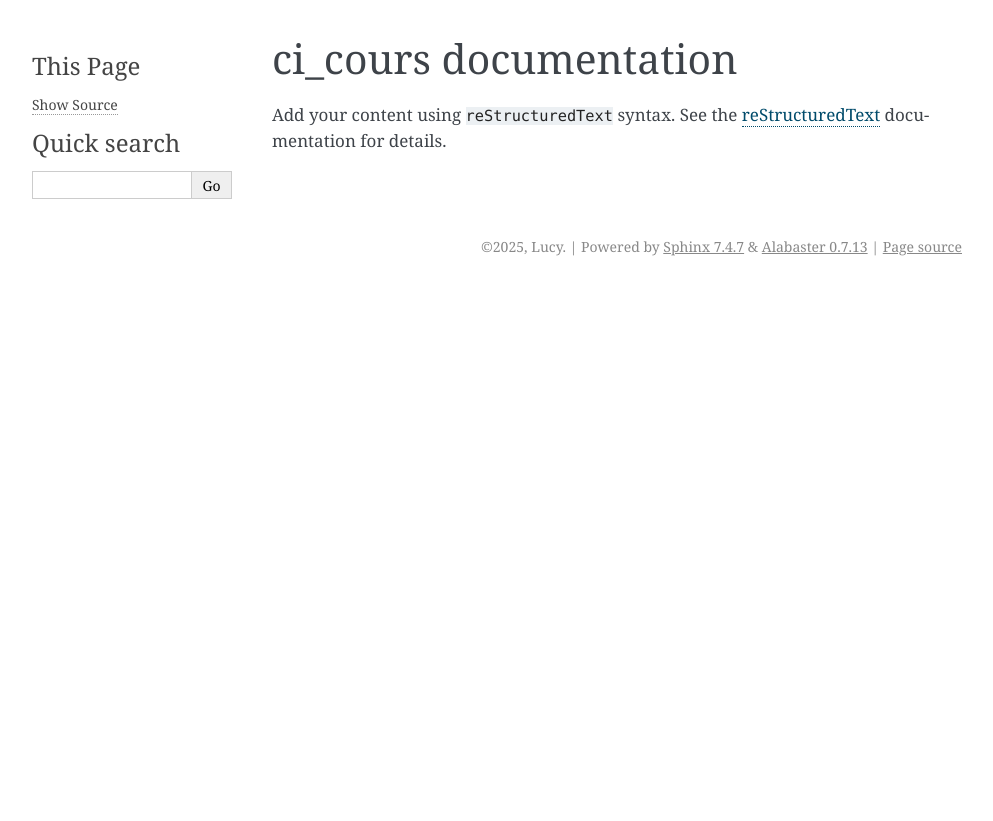
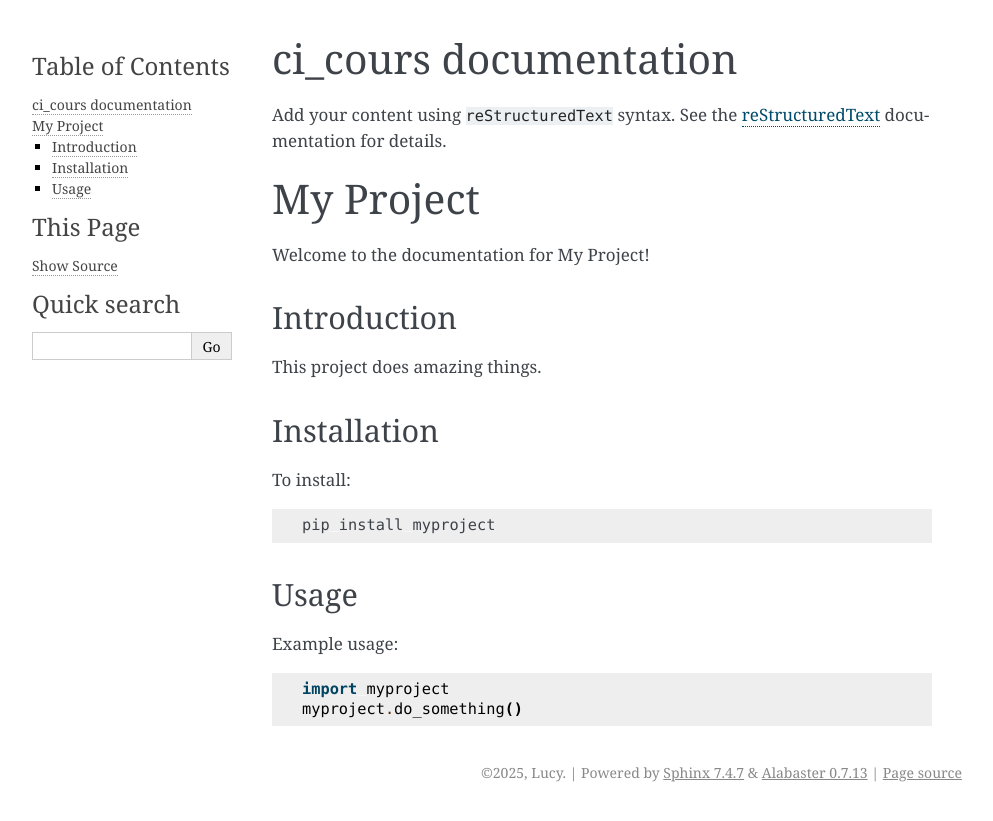
Before and after one commit to leharlow02-glitch/ci_course_fixed, a Sphinx documentation site: the page built from docs/index.rst, in a window 1280 px wide. Shown: the top 821 px of the page, without its empty margins (148-1141 px from the left). Built offline with Sphinx 7.4.7, drawn with Linux system fonts in a browser that asks for light colours.

Commit message:
creating test documentation for my repository

```diff
--- a/docs/index.rst
+++ b/docs/index.rst
@@ -14,3 +14,32 @@ documentation for details.
 .. toctree::
    :maxdepth: 2
    :caption: Contents:
+
+My Project
+==========
+
+Welcome to the documentation for My Project!
+
+Introduction
+------------
+
+This project does amazing things.
+
+Installation
+------------
+
+To install:
+
+.. code-block:: bash
+
+    pip install myproject
+
+Usage
+-----
+
+Example usage:
+
+.. code-block:: python
+
+    import myproject
+    myproject.do_something()
```
